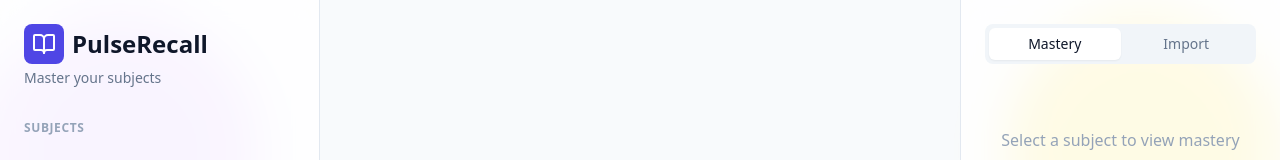
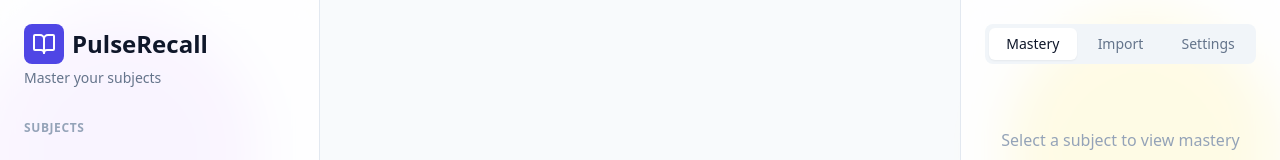
Before and after one commit to haseebn19/requizle, a React (Vite) app: page / in a window 1280 px wide. Shown: the top 160 px of the page. Built offline with nearby package versions, Linux system fonts and the light colour scheme.

Commit message:
Move tools to settings tab

```diff
--- a/src/components/RightSidebar.tsx
+++ b/src/components/RightSidebar.tsx
@@ -8,7 +8,7 @@ import type {Subject} from '../types';
 
 export const RightSidebar: React.FC = () => {
     const {subjects, progress, session, importSubjects, resetSubjectProgress} = useQuizStore();
-    const [activeTab, setActiveTab] = useState<'mastery' | 'import'>('mastery');
+    const [activeTab, setActiveTab] = useState<'mastery' | 'import' | 'settings'>('mastery');
     const [jsonInput, setJsonInput] = useState('');
     const [importError, setImportError] = useState<string | null>(null);
 
@@ -90,6 +90,15 @@ export const RightSidebar: React.FC = () => {
                 >
                     Import
                 </button>
+                <button
+                    onClick={() => setActiveTab('settings')}
+                    className={clsx(
+                        "flex-1 py-1.5 text-sm font-medium rounded-md transition-all",
+                        activeTab === 'settings' ? "bg-white dark:bg-slate-800 text-slate-900 dark:text-slate-100 shadow-sm" : "text-slate-500 dark:text-slate-400 hover:text-slate-700 dark:hover:text-slate-200"
+                    )}
+                >
+                    Settings
+                </button>
             </div>
 
             {activeTab === 'mastery' && (
@@ -123,38 +132,6 @@ export const RightSidebar: React.FC = () => {
                                     <span>Active Questions:</span>
                                     <span className="font-medium text-slate-900 dark:text-slate-200">{activeQuestionsCount}</span>
                                 </div>
-                            </div>
-
-                            {/* Tools */}
-                            <div className="pt-6 border-t border-slate-100 dark:border-slate-700">
-                                <div className="flex items-center justify-between mb-4">
-                                    <h3 className="text-xs font-semibold text-slate-400 uppercase tracking-wider">Tools</h3>
-                                    <ThemeToggle />
-                                </div>
-                                <button
-                                    onClick={() => {
-                                        if (confirm('Are you sure you want to reset progress for this subject?')) {
-                                            resetSubjectProgress(currentSubject.id);
-                                        }
-                                    }}
-                                    className="w-full flex items-center justify-center gap-2 p-3 text-red-600 dark:text-red-400 bg-red-50 dark:bg-red-900/20 hover:bg-red-100 dark:hover:bg-red-900/30 rounded-lg transition-colors text-sm font-medium"
-                                >
-                                    <Trash2 size={16} />
-                                    Reset Subject Progress
-                                </button>
-
-                                <button
-                                    onClick={() => {
-                                        if (confirm('WARNING: This will delete ALL data, including custom subjects and progress. Are you sure?')) {
-                                            localStorage.removeItem('quiz-storage');
-                                            window.location.reload();
-                                        }
-                                    }}
-                                    className="w-full flex items-center justify-center gap-2 p-3 text-slate-600 dark:text-slate-300 bg-slate-100 dark:bg-slate-800 hover:bg-slate-200 dark:hover:bg-slate-700 rounded-lg transition-colors text-sm font-medium mt-2"
-                                >
-                                    <AlertCircle size={16} />
-                                    Reset All Data (Reload)
-                                </button>
                             </div>
                         </>
                     )}
@@ -211,6 +188,51 @@ export const RightSidebar: React.FC = () => {
                     )}
                 </div>
             )}
+
+            {activeTab === 'settings' && (
+                <div className="space-y-6 animate-in fade-in duration-300">
+                    {/* Appearance */}
+                    <div className="space-y-3">
+                        <h3 className="text-xs font-semibold text-slate-400 uppercase tracking-wider">Appearance</h3>
+                        <div className="flex items-center justify-between p-3 bg-white dark:bg-slate-800 rounded-xl border border-slate-200 dark:border-slate-700">
+                            <span className="text-sm font-medium text-slate-700 dark:text-slate-200">Theme</span>
+                            <ThemeToggle />
+                        </div>
+                    </div>
+
+                    {/* Data Management */}
+                    <div className="space-y-3">
+                        <h3 className="text-xs font-semibold text-slate-400 uppercase tracking-wider">Data Management</h3>
+
+                        {currentSubject && (
+                            <button
+                                onClick={() => {
+                                    if (confirm('Are you sure you want to reset progress for this subject?')) {
+                                        resetSubjectProgress(currentSubject.id);
+                                    }
+                                }}
+                                className="w-full flex items-center justify-center gap-2 p-3 text-red-600 dark:text-red-400 bg-red-50 dark:bg-red-900/20 hover:bg-red-100 dark:hover:bg-red-900/30 rounded-lg transition-colors text-sm font-medium"
+                            >
+                                <Trash2 size={16} />
+                                Reset Subject Progress
+                            </button>
+                        )}
+
+                        <button
+                            onClick={() => {
+                                if (confirm('WARNING: This will delete ALL data, including custom subjects and progress. Are you sure?')) {
+                                    localStorage.removeItem('quiz-storage');
+                                    window.location.reload();
+                                }
+                            }}
+                            className="w-full flex items-center justify-center gap-2 p-3 text-slate-600 dark:text-slate-300 bg-slate-100 dark:bg-slate-800 hover:bg-slate-200 dark:hover:bg-slate-700 rounded-lg transition-colors text-sm font-medium"
+                        >
+                            <AlertCircle size={16} />
+                            Reset All Data (Reload)
+                        </button>
+                    </div>
+                </div>
+            )}
         </div>
     );
 };
```
